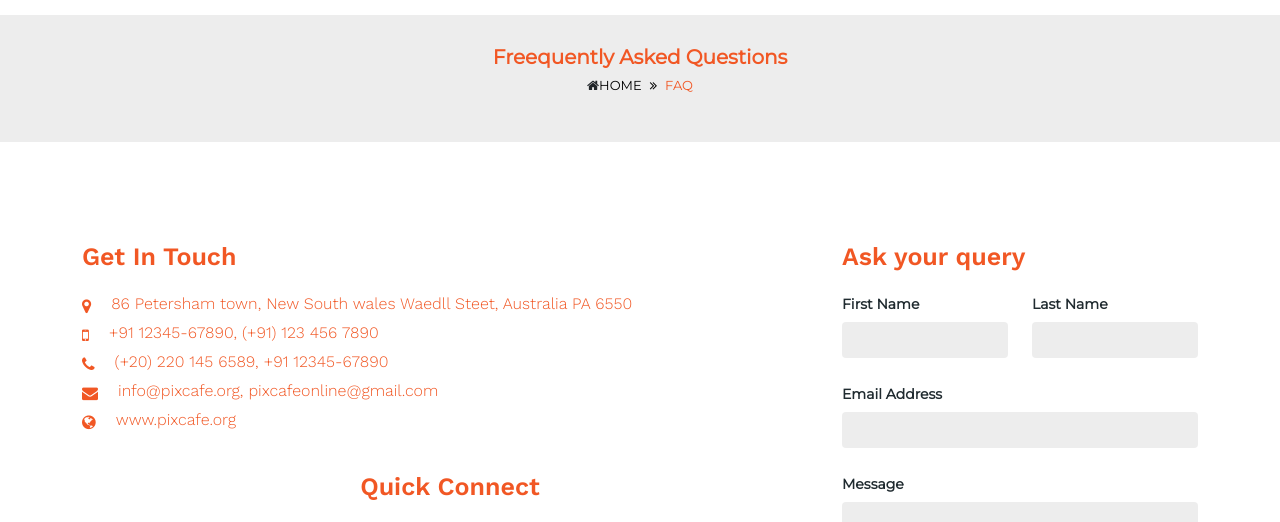
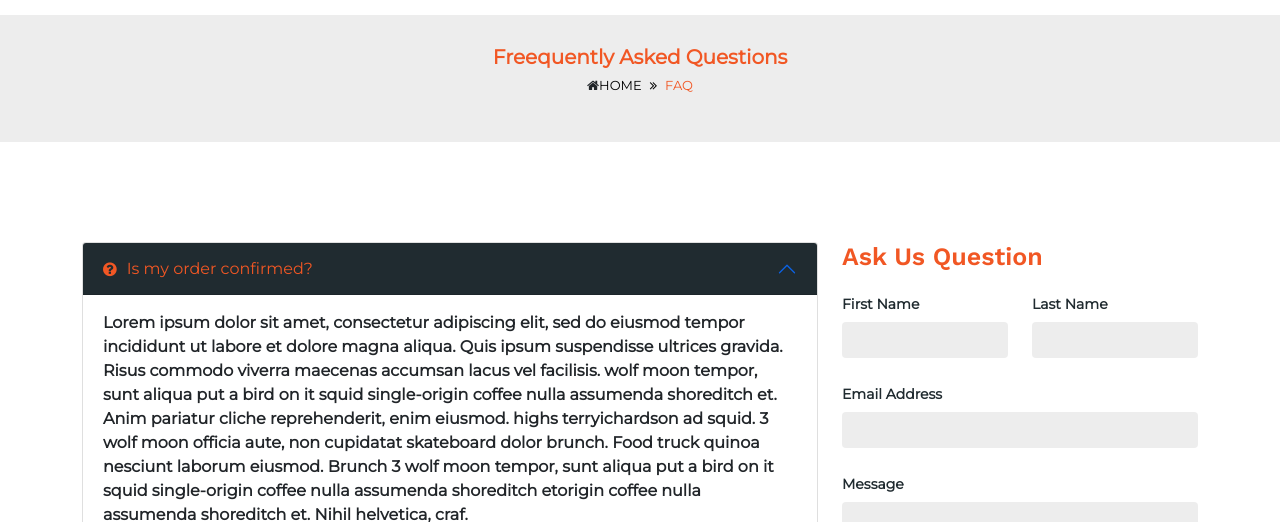
Before and after one commit to sadia1993-design/leaven-html, a plain HTML site: page faq.html in a window 1280 px wide. Shown: the part 192-714 px from the top of the page. Drawn offline with nearby package versions, Linux system fonts and the light colour scheme.

Commit message:
faq done

```diff
--- a/assets/css/style.css
+++ b/assets/css/style.css
@@ -1327,3 +1327,26 @@ li.breadcrumb-item:before {
   background: #ededed;
   border: 0;
 }
+
+/*
+      * ============================================
+            01.faq page
+      * ============================================
+     */
+.contact-info .accordion-button:not(.collapsed) {
+  color: var(--primary);
+  background-color: #202b30;
+  box-shadow: inset 0 -1px 0 rgb(0 0 0 / 13%);
+}
+
+.contact-info .accordion-item button i {
+  margin-right: 10px;
+}
+
+.contact-info button.accordion-button.collapsed {
+  background: #ededed;
+}
+
+.contact-info .accordion-item {
+  margin-bottom: 10px;
+}
--- a/faq.html
+++ b/faq.html
@@ -189,42 +189,83 @@
                 <div class="row">
                     <div class="col-md-8">
                         <div class="contact-info">
-                            <h4>Get In Touch</h4>
-                            <div class="contact-info-list">
-                                <ul>
-                                    <li>
-                                        <div class="contact-wrap">
-                                            <i class="fa fa-map-marker"></i>
-                                            <p>86 Petersham town, New South wales Waedll Steet, Australia PA 6550</p>
+                            <div class="accordion" id="accordionExample">
+                                <div class="accordion-item">
+                                    <h2 class="accordion-header" id="headingOne">
+                                        <button class="accordion-button" type="button" data-bs-toggle="collapse"
+                                            data-bs-target="#collapseOne" aria-expanded="true"
+                                            aria-controls="collapseOne">
+                                            <i class="fa fa-question-circle"></i>Is my order confirmed?
+                                        </button>
+                                    </h2>
+                                    <div id="collapseOne" class="accordion-collapse collapse show"
+                                        aria-labelledby="headingOne" data-bs-parent="#accordionExample">
+                                        <div class="accordion-body">
+                                            <strong>Lorem ipsum dolor sit amet, consectetur adipiscing elit, sed do
+                                                eiusmod tempor incididunt ut labore et dolore magna aliqua. Quis ipsum
+                                                suspendisse ultrices gravida. Risus commodo viverra maecenas accumsan
+                                                lacus vel facilisis. wolf moon tempor, sunt aliqua put a bird on it
+                                                squid single-origin coffee nulla assumenda shoreditch et. Anim pariatur
+                                                cliche reprehenderit, enim eiusmod. highs terryichardson ad squid. 3
+                                                wolf moon officia aute, non cupidatat skateboard dolor brunch. Food
+                                                truck quinoa nesciunt laborum eiusmod. Brunch 3 wolf moon tempor, sunt
+                                                aliqua put a bird on it squid single-origin coffee nulla assumenda
+                                                shoreditch etorigin coffee nulla assumenda shoreditch et. Nihil
+                                                helvetica, craf.</strong>
                                         </div>
-                                    </li>
-                                    <li>
-                                        <div class="contact-wrap">
-                                            <i class="fa fa-mobile"></i>
-                                            <p>+91 12345-67890, (+91) 123 456 7890</p>
+                                    </div>
+                                </div>
+                                <div class="accordion-item">
+                                    <h2 class="accordion-header" id="headingTwo">
+                                        <button class="accordion-button collapsed" type="button"
+                                            data-bs-toggle="collapse" data-bs-target="#collapseTwo"
+                                            aria-expanded="false" aria-controls="collapseTwo">
+                                            <i class="fa fa-question-circle"></i> Is my order confirmed?
+                                        </button>
+                                    </h2>
+                                    <div id="collapseTwo" class="accordion-collapse collapse"
+                                        aria-labelledby="headingTwo" data-bs-parent="#accordionExample">
+                                        <div class="accordion-body">
+                                            <strong>Lorem ipsum dolor sit amet, consectetur adipiscing elit, sed do
+                                                eiusmod tempor incididunt ut labore et dolore magna aliqua. Quis ipsum
+                                                suspendisse ultrices gravida. Risus commodo viverra maecenas accumsan
+                                                lacus vel facilisis. wolf moon tempor, sunt aliqua put a bird on it
+                                                squid single-origin coffee nulla assumenda shoreditch et. Anim pariatur
+                                                cliche reprehenderit, enim eiusmod. highs terryichardson ad squid. 3
+                                                wolf moon officia aute, non cupidatat skateboard dolor brunch. Food
+                                                truck quinoa nesciunt laborum eiusmod. Brunch 3 wolf moon tempor, sunt
+                                                aliqua put a bird on it squid single-origin coffee nulla assumenda
+                                                shoreditch etorigin coffee nulla assumenda shoreditch et. Nihil
+                                                helvetica, craf.</strong>
                                         </div>
-                                    </li>
-                                    <li>
-                                        <div class="contact-wrap">
-                                            <i class="fa fa-phone"></i>
-                                            <p>(+20) 220 145 6589, +91 12345-67890</p>
+                                    </div>
+                                </div>
+                                <div class="accordion-item">
+                                    <h2 class="accordion-header" id="headingThree">
+                                        <button class="accordion-button collapsed" type="button"
+                                            data-bs-toggle="collapse" data-bs-target="#collapseThree"
+                                            aria-expanded="false" aria-controls="collapseThree">
+                                            <i class="fa fa-question-circle"></i> Is my order confirmed?
+                                        </button>
+                                    </h2>
+                                    <div id="collapseThree" class="accordion-collapse collapse"
+                                        aria-labelledby="headingThree" data-bs-parent="#accordionExample">
+                                        <div class="accordion-body">
+                                            <strong>Lorem ipsum dolor sit amet, consectetur adipiscing elit, sed do
+                                                eiusmod tempor incididunt ut labore et dolore magna aliqua. Quis ipsum
+                                                suspendisse ultrices gravida. Risus commodo viverra maecenas accumsan
+                                                lacus vel facilisis. wolf moon tempor, sunt aliqua put a bird on it
+                                                squid single-origin coffee nulla assumenda shoreditch et. Anim pariatur
+                                                cliche reprehenderit, enim eiusmod. highs terryichardson ad squid. 3
+                                                wolf moon officia aute, non cupidatat skateboard dolor brunch. Food
+                                                truck quinoa nesciunt laborum eiusmod. Brunch 3 wolf moon tempor, sunt
+                                                aliqua put a bird on it squid single-origin coffee nulla assumenda
+                                                shoreditch etorigin coffee nulla assumenda shoreditch et. Nihil
+                                                helvetica, craf.</strong>
                                         </div>
-                                    </li>
-                                    <li>
-                                        <div class="contact-wrap">
-                                            <i class="fa fa-envelope"></i>
-                                            <p>info@pixcafe.org, pixcafeonline@gmail.com</p>
-                                        </div>
-                                    </li>
-                                    <li>
-                                        <div class="contact-wrap">
-                                            <i class="fa fa-globe"></i>
-                                            <p>www.pixcafe.org</p>
-                                        </div>
-                                    </li>
-                                </ul>
-                            </div> <!-- .contact-info-list  -->
-
+                                    </div>
+                                </div>
+                            </div>
 
                             <div class="quickConnect text-center">
                                 <h4>Quick Connect</h4>
@@ -241,7 +282,7 @@
                     </div><!-- .col-md-6 -->
                     <div class="col-md-4">
                         <div class="contact-info">
-                            <h4>Ask your query</h4>
+                            <h4>Ask Us Question</h4>
                             <div class="contact-info-list-right">
                                 <form>
                                     <div class="row">
```
